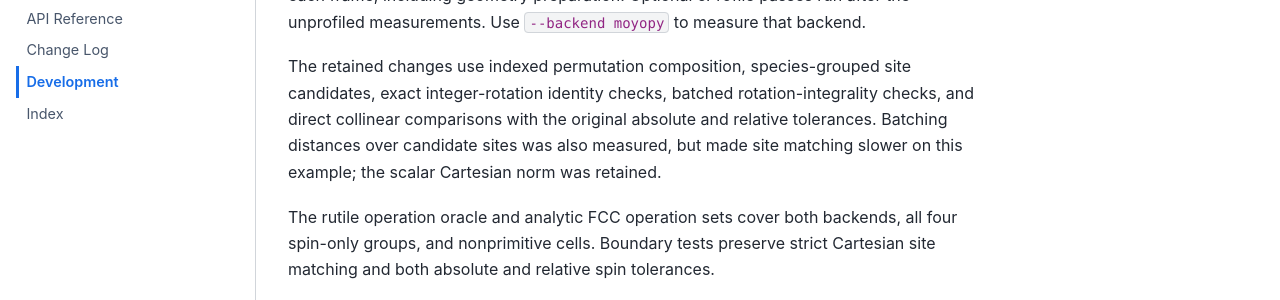
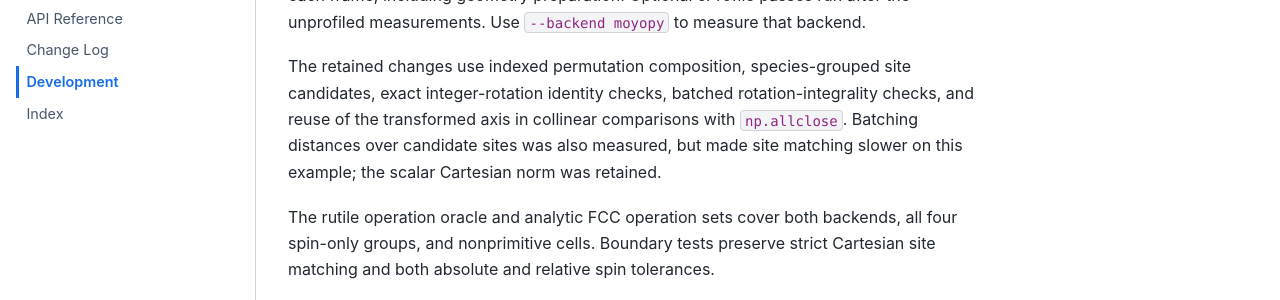
Before and after one commit to spglib/spinspg, a Sphinx documentation site: the page built from docs/development.md, in a window 1280 px wide and 900 px high, scrolled down 475 px. Shown: the part 204-504 px from the top of the window. Built offline with Sphinx 7.4.7 and the Sphinx Book theme 1.1.4, drawn with Linux system fonts in a browser that asks for light colours.

Commit message:
fix: delegate collinear tolerance checks to NumPy
Co-Authored-By: Codex <noreply@openai.com>

```diff
--- a/docs/development.md
+++ b/docs/development.md
@@ -29,8 +29,8 @@ Optional cProfile passes run after the unprofiled measurements. Use
 
 The retained changes use indexed permutation composition, species-grouped site
 candidates, exact integer-rotation identity checks, batched rotation-integrality
-checks, and direct collinear comparisons with the original absolute and relative
-tolerances. Batching distances over candidate sites was also measured, but made
+checks, and reuse of the transformed axis in collinear comparisons with
+`np.allclose`. Batching distances over candidate sites was also measured, but made
 site matching slower on this example; the scalar Cartesian norm was retained.
 
 The rutile operation oracle and analytic FCC operation sets cover both backends,
```
Also changed, not shown: 1 other file.
